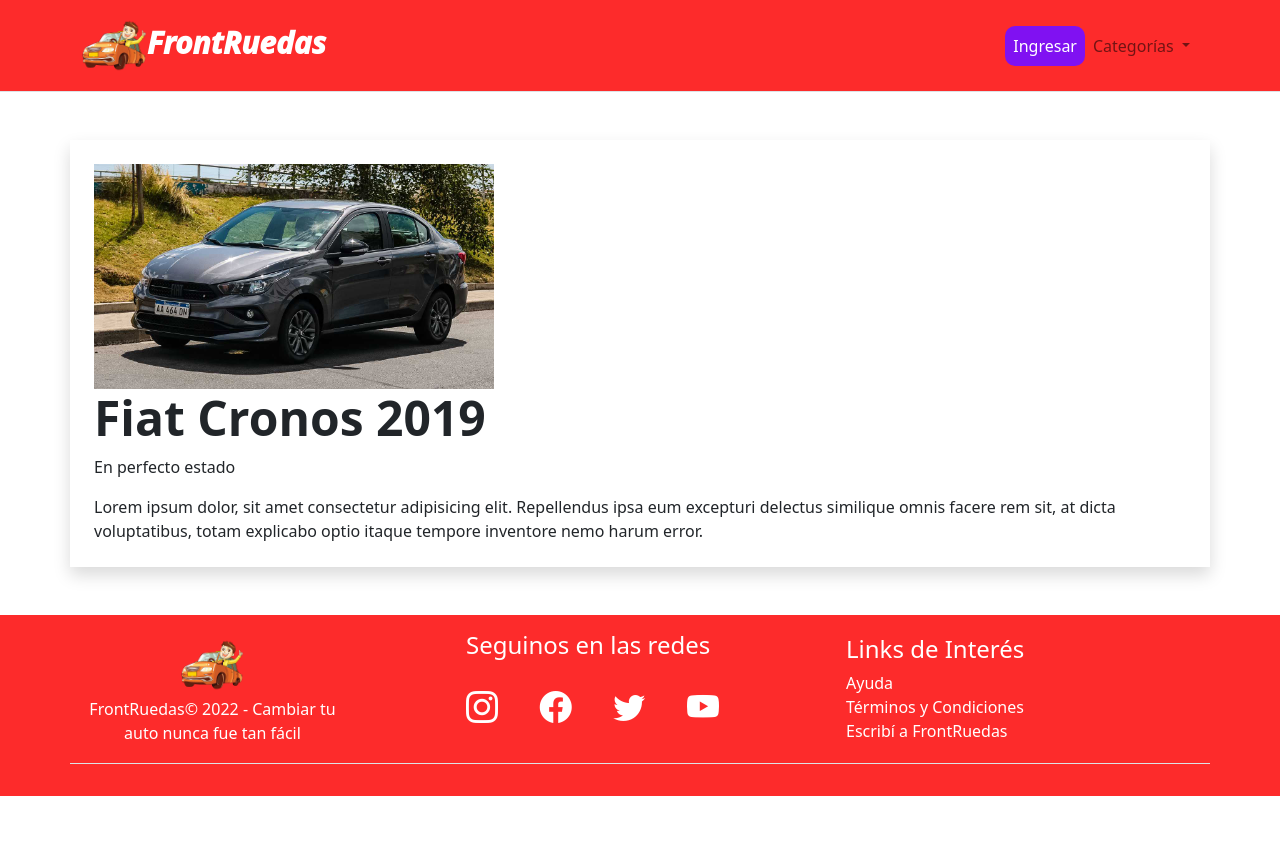
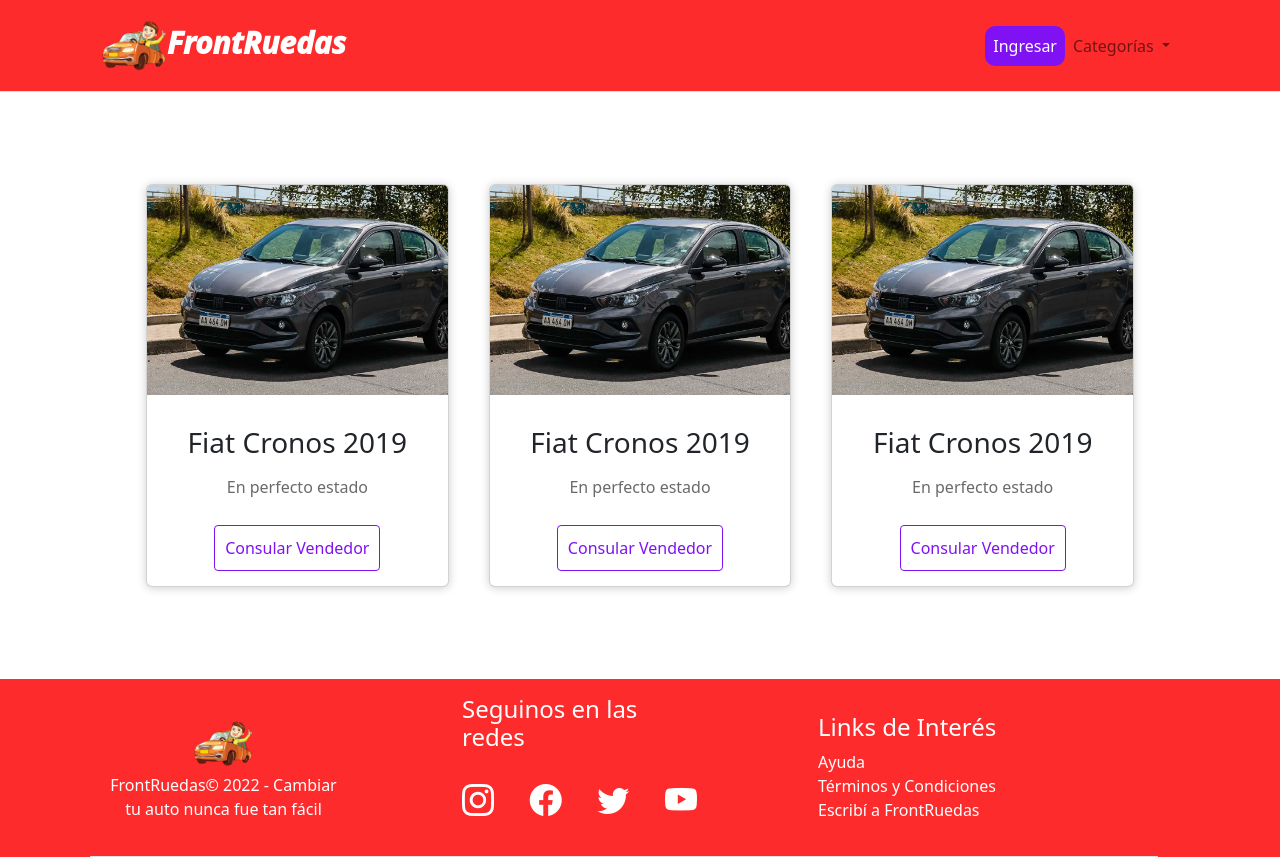
Before and after one commit to LucianoBullaude/proyecto-coder, a plain HTML site: page pages/autos.html in a window 1280 px wide. Before the commit the page ends 800 px from the top, so only its background shows below. Drawn offline with nearby package versions, Linux system fonts and the light colour scheme.

Commit message:
se comenzo a trabajar con sass

```diff
--- /dev/null
+++ b/css/style-copy.css
@@ -0,0 +1,127 @@
+* {
+    padding: 0;
+    margin: 0;
+    box-sizing: border-box;
+}
+
+
+.c-fondox {
+    background-color: #fd2b2b;
+}
+
+.c-logo {
+    font-size: 30px;
+    font-style: italic;
+    font-weight: 1000;
+    color: white
+}
+
+.bg-naranja {
+    background-color: #fd2b2b;
+}
+
+.bg-azul {
+    color: #03156e;
+}
+
+.bg-violeta {
+    background-color: #8011F2;
+}
+
+.c-vino {
+    color: #3c0572;
+}
+
+.c-blanco {
+    color: white;
+}
+
+.navbar-nav .nav-link.active {
+    color: #8011F2;
+}
+
+.link-activo {
+    background-color: #8011F2;
+    color: white;
+    border-radius: 10px;
+}
+
+.link-activo:hover {
+    color: white;
+}
+
+/*Sección Autos*/
+.b.autos{
+    width: 100%;
+    height: 100vh;
+    display: flex;
+    justify-content: center;
+    align-items: center;
+    font-family: sans-serif;
+}
+
+
+
+.container{
+    width: 100%;
+    display: flex;
+    max-width: 1100px;
+}
+
+.card{
+    width: 100%;
+    margin: 20px;
+    border-radius: 6px;
+    overflow: hidden;
+    background: #fff;
+    box-shadow: 0px 1px 10px rgba(0,0,0,0.2);
+    cursor: default;
+    transition: all 400ms ease;
+}
+
+.card:hover{
+    box-shadow: 5px 5px 20px rgba(0,0,0,0.4);
+    transform: translateY(-3%);
+}
+
+.card img{
+    width: 345px;
+    height: 210px;
+}
+
+.card .contenido{
+    padding: 15px;
+    text-align: center;
+}
+
+.card .contenido p{
+    line-height: 1.5;
+    color: #6a6a6a;
+}
+
+.card .contenido h3{
+    font-weight: 400;
+    margin-bottom: 15px;
+}
+
+.card .contenido a{
+    text-decoration: none;
+    display: inline-block;
+    padding: 10px;
+    margin-top: 10px;
+    color: #8011F2;
+    border: 1px solid #8011F2;
+    border-radius: 4px;
+    transform: all 400ms ease;
+}
+
+.card .contenido a:hover{
+    background: #8011F2;
+    color: #fff
+}
+
+@media (min-width: 992px) {
+    .form-control {
+        width: auto;
+    }
+}
--- a/pages/autos.html
+++ b/pages/autos.html
@@ -12,7 +12,7 @@
     <title>FrontRuedas</title>
 </head>
 
-<body>
+<body class="b.autos">
     <header class="navbar navbar-expand-lg border-bottom c-fondox">
         <div class="container">
             <a class="navbar-brand c-logo" href="#"><img src="/img/cacho.png" width="65" alt="" class="">FrontRuedas</a>
@@ -42,32 +42,43 @@
         </div>
     </header>
 
-    <main>
-        <section class="container my-5 p-4 shadow">
-            <div class="row">
-                <div class="col-lg">
-                    <img src="/img/cronos.jpg" alt="" width=400 class="">
-                </div>
 
-                <div class="">
-                    <h3 class="text-center text-lg-start fw-bold display-5">Fiat Cronos 2019</h3>
-                    <p>En perfecto estado</p>
-                </div>
+<section class="container my-5 p-4">
+    <div class="container col-lg">
+        <div class="card col-lg">
+            <figure>
+                <img src="/img/cronos.jpg" alt="">
+            </figure>
+            <div class="contenido">
+                <h3>Fiat Cronos 2019</h3>
+                <p>En perfecto estado</p>
+                <a href="">Consular Vendedor</a>
+            </div>
+        </div>
 
+        <div class="card col-lg">
+            <figure>
+                <img src="/img/cronos.jpg" alt="">
+            </figure>
+            <div class="contenido">
+                <h3>Fiat Cronos 2019</h3>
+                <p>En perfecto estado</p>
+                <a href="">Consular Vendedor</a>
+            </div>
+        </div>
 
-
-            <div>
-                Lorem ipsum dolor, sit amet consectetur adipisicing elit. Repellendus ipsa eum excepturi delectus
-                similique omnis facere rem sit, at dicta voluptatibus, totam explicabo optio itaque tempore inventore
-                nemo harum error.
+        <div class="card col-lg">
+            <figure>
+                <img src="/img/cronos.jpg" alt="">
+            </figure>
+            <div class="contenido">
+                <h3>Fiat Cronos 2019</h3>
+                <p>En perfecto estado</p>
+                <a href="">Consular Vendedor</a>
             </div>
-
-
-
-
-        </section>
-    </main>
-
+        </div>
+    </div>
+</section>
 
 
 
--- /dev/null
+++ b/scss/base/_reset.scss
@@ -0,0 +1,5 @@
+* {
+    padding: 0;
+    margin: 0;
+    box-sizing: border-box;
+}
--- /dev/null
+++ b/scss/components/_botones.scss
@@ -0,0 +1,11 @@
+.bg-naranja {
+    background-color: #fd2b2b;
+}
+
+.bg-azul {
+    color: #03156e;
+}
+
+.bg-violeta {
+    background-color: #8011F2;
+}
--- /dev/null
+++ b/scss/components/_tarjetas.scss
@@ -0,0 +1,57 @@
+.container{
+    width: 100%;
+    display: flex;
+    max-width: 1100px;
+}
+
+.card{
+    width: 100%;
+    margin: 20px;
+    border-radius: 6px;
+    overflow: hidden;
+    background: #fff;
+    box-shadow: 0px 1px 10px rgba(0,0,0,0.2);
+    cursor: default;
+    transition: all 400ms ease;
+}
+
+.card:hover{
+    box-shadow: 5px 5px 20px rgba(0,0,0,0.4);
+    transform: translateY(-3%);
+}
+
+.card img{
+    width: 345px;
+    height: 210px;
+}
+
+.card .contenido{
+    padding: 15px;
+    text-align: center;
+}
+
+.card .contenido p{
+    line-height: 1.5;
+    color: #6a6a6a;
+}
+
+.card .contenido h3{
+    font-weight: 400;
+    margin-bottom: 15px;
+}
+
+.card .contenido a{
+    text-decoration: none;
+    display: inline-block;
+    padding: 10px;
+    margin-top: 10px;
+    color: #8011F2;
+    border: 1px solid #8011F2;
+    border-radius: 4px;
+    transform: all 400ms ease;
+}
+
+.card .contenido a:hover{
+    background: #8011F2;
+    color: #fff
+}
--- /dev/null
+++ b/scss/layout/_footer.scss
@@ -0,0 +1,7 @@
+.bg-naranja {
+    background-color: #fd2b2b;
+}
+
+.c-blanco {
+    color: white;
+}
--- /dev/null
+++ b/scss/layout/_header.scss
@@ -0,0 +1,10 @@
+.c-fondox {
+    background-color: #fd2b2b;
+}
+
+.c-logo {
+    font-size: 30px;
+    font-style: italic;
+    font-weight: 1000;
+    color: white
+}
--- /dev/null
+++ b/scss/main.scss
@@ -0,0 +1,11 @@
+@import "base/reset";
+
+@import "components/botones";
+
+@import "components/tarjetas";
+
+@import "layout/header";
+
+@import "layout/footer";
+
+@import "pages/index"
--- /dev/null
+++ b/scss/pages/_autos.scss
@@ -0,0 +1,16 @@
+.b.autos{
+    width: 100%;
+    height: 100vh;
+    display: flex;
+    justify-content: center;
+    align-items: center;
+    font-family: sans-serif;
+}
+
+
+
+.container{
+    width: 100%;
+    display: flex;
+    max-width: 1100px;
+}
--- /dev/null
+++ b/scss/pages/_index.scss
@@ -0,0 +1,21 @@
+.c-vino {
+    color: #3c0572;
+}
+
+.c-blanco {
+    color: white;
+}
+
+.navbar-nav .nav-link.active {
+    color: #8011F2;
+}
+
+.link-activo {
+    background-color: #8011F2;
+    color: white;
+    border-radius: 10px;
+}
+
+.link-activo:hover {
+    color: white;
+}
```
Also changed, not shown: index.html (+3 -5 lines), css/style.css, css/styles.css (added), 2 other files.
